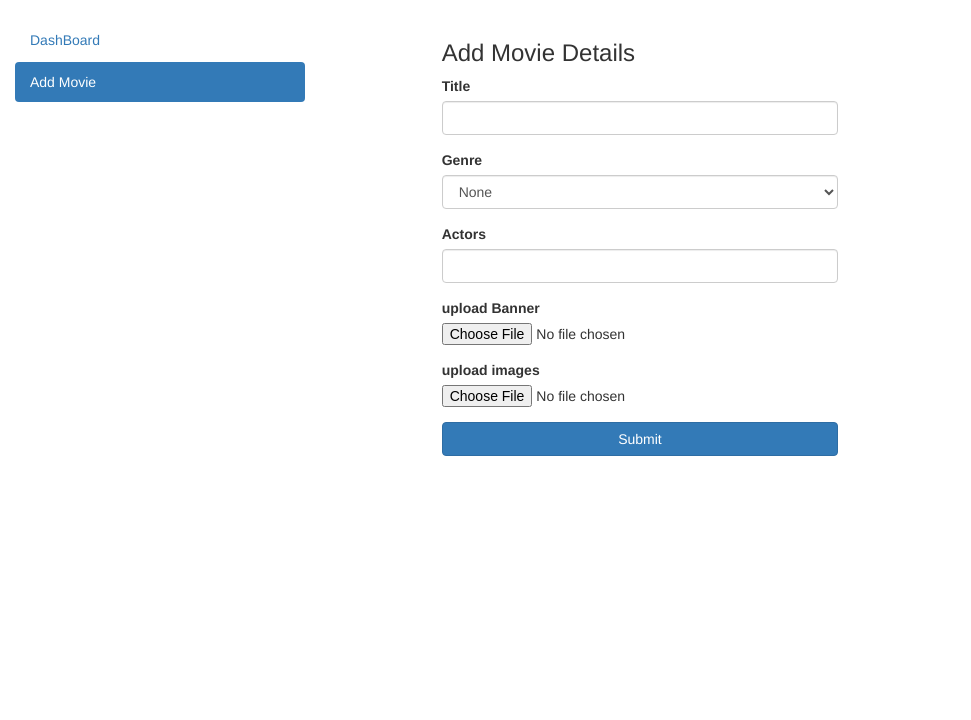
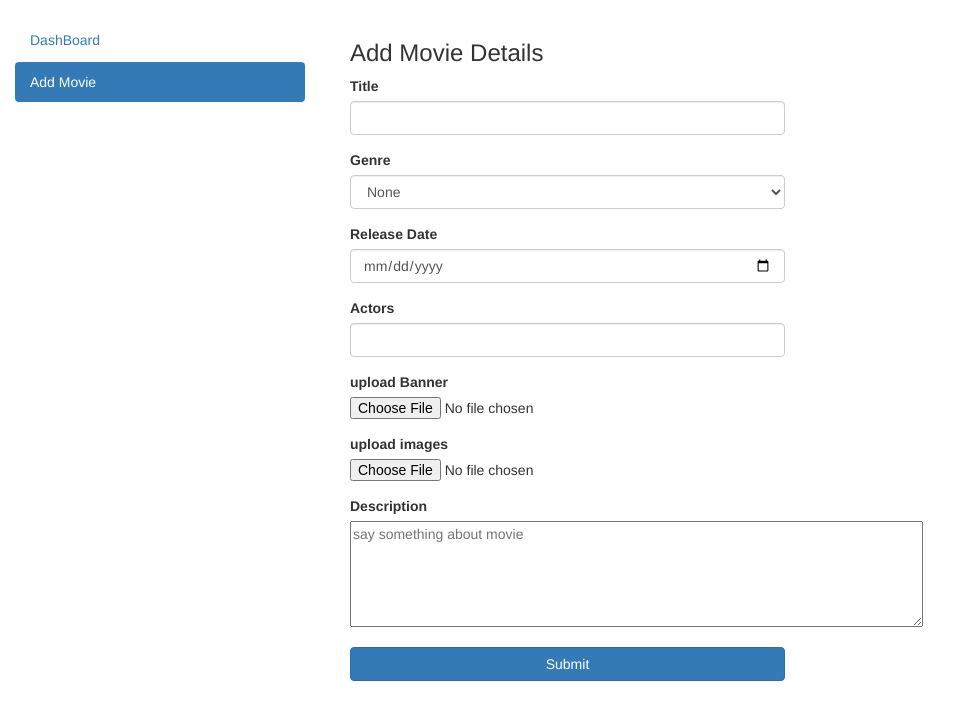
Before and after one commit to ankit24007/mwo, a PHP site: page /admin/index.php?movieForm in a window 1280 px wide. Shown: the part 52-772 px from the top of the page, without its empty margins (0-971 px from the left). Run offline with PHP 8.4, Linux system fonts and the light colour scheme; a user stored in the database is signed in; some web fonts are replaced.

Commit message:
movie dtails file update 2

```diff
--- a/admin/index.php
+++ b/admin/index.php
@@ -42,13 +42,13 @@ function loginchecker(){
   <div class="row">
     <div class="col-sm-3">
       <ul class="nav nav-pills nav-stacked">
-        <li class="active"><a href="#">DashBoard</a></li>
+        <li class="active" id="wel"><a href="#" onclick="welcome()">DashBoard</a></li>
         <li id="mF"><a href="#" onclick="movieForm()">Add Movie</a></li>
 
       </ul>
     </div>
-    <div class="col-sm-1"></div>
-    <div class="col-sm-4">
+
+    <div class="col-sm-9">
       <?php
   include '../database.php';
 
@@ -56,6 +56,7 @@ function loginchecker(){
     $title = filter_input(INPUT_POST, 'title');
     $genre = filter_input(INPUT_POST, 'genre');
     $actor = filter_input(INPUT_POST, 'actor');
+    $description = filter_input(INPUT_POST, 'description');
     date_default_timezone_set('Asia/Kolkata');
         $timestamp = date('Y-m-d h:i:s');
 
@@ -172,16 +173,15 @@ function loginchecker(){
 
 
       } else{
-        if(move_uploaded_file($_FILES["banner"]["tmp_name"], $target_file_banner) && move_uploaded_file($_FILES["image"]["tmp_name"], $target_file_image)){
+        $sql = "INSERT INTO movie(title, genre, actor, banner, image, rating, description, created_at) VALUES ('$title','$genre','$actor','$bannerfilepath','$imagefilepath','','$description','$timestamp')";
 
-          $sql = "INSERT INTO movie(title, genre, actor, banner, image, rating, created_at) VALUES ('$title','$genre','$actor','$bannerfilepath','$imagefilepath','','$timestamp')";
-          if($conn->query($sql) === TRUE) {
+        if($conn->query($sql) === TRUE  && move_uploaded_file($_FILES["banner"]["tmp_name"], $target_file_banner) && move_uploaded_file($_FILES["image"]["tmp_name"], $target_file_image)) {
                     ?>
                       <div class="alert alert-success" role="alert">
-              <span class="glyphicon glyphicon-ok" aria-hidden="true"></span>
-              <span class="sr-only">Error:</span>
-              &nbsp; file uploaded successfully.
-          </div>
+                        <span class="glyphicon glyphicon-ok" aria-hidden="true"></span>
+                        <span class="sr-only">Error:</span>
+                        &nbsp; file uploaded successfully.
+                      </div>
                     <?php
 
 
@@ -189,9 +189,11 @@ function loginchecker(){
                       echo "Error: " . $sql . "<br>" . $conn->error;
                   }
 
-          } else {
-          echo "Sorry, there was an error uploading your file.";
-        }
+
+
+
+
+
       }
     }
   }
@@ -201,8 +203,8 @@ function loginchecker(){
 
 
 ?>
+        <div class="content"></div>
 
-        <div id="movieForm"></div>
     </div>
 
   </div>
--- a/admin/js/javascript.js
+++ b/admin/js/javascript.js
@@ -1,6 +1,8 @@
 function movieForm(){
 	$(".active").removeAttr("class");
 	$("#mF").attr("class","active");
+	$(".content").removeAttr("id");
+	$(".content").attr("id","movieForm");
 	var xhttp = new XMLHttpRequest();
 	xhttp.onreadystatechange = function() {
 		if(this.readyState == 4 && this.status == 200){
@@ -11,6 +13,21 @@ function movieForm(){
 	xhttp.send();
 }
 
+function welcome(){
+	$(".active").removeAttr("class");
+	$("#wel").attr("class","active");
+	$(".content").removeAttr("id");
+	$(".content").attr("id","welcome");
+	var xhttp = new XMLHttpRequest();
+	xhttp.onreadystatechange = function() {
+		if(this.readyState == 4 && this.status == 200){
+			document.getElementById("welcome").innerHTML = this.responseText;
+		}
+	};
+	xhttp.open("GET","welcome.php", true);
+	xhttp.send();
+}
+
 // code that runs when page is loaded:
 if (window.location.search == "?movieForm") {
     movieForm();
--- a/admin/movie.php
+++ b/admin/movie.php
@@ -1,6 +1,4 @@
-
-
-
+<div class="col-sm-6">
 	<form method="post" action="index.php?movieForm" enctype="multipart/form-data">
 		<h3>Add Movie Details</h3>
 		<div class="form-group">
@@ -17,8 +15,13 @@
 				<option value="Romance">Romance</option>
 				<option value="Comedy">Comedy</option>
 				<option value="Horror">Horror</option>
+				<option value="Fantasy">Fantasy</option>
 				<option value="Science Fiction">Science Fiction</option>
 			</select>
+		</div>
+		<div class="form-group">
+			<label>Release Date</label>
+			<input type="date" name="date" class="form-control">
 		</div>
 		<div class="form-group">
 			<label>Actors</label>
@@ -33,8 +36,14 @@
 			<input type="file" name="image">
 		</div>
 
+		<div class="form-group">
+			<label>Description</label>
+			<textarea name="description" rows="5" cols="68" placeholder="say something about movie"></textarea>
+		</div>
+
 		<input type="submit" class="btn btn-primary btn-block" value="Submit" name="submit">
 
 		</form>
 	</div>
 </div>
+</div>
```
Lines whose indentation alone changed are shown as unchanged.
